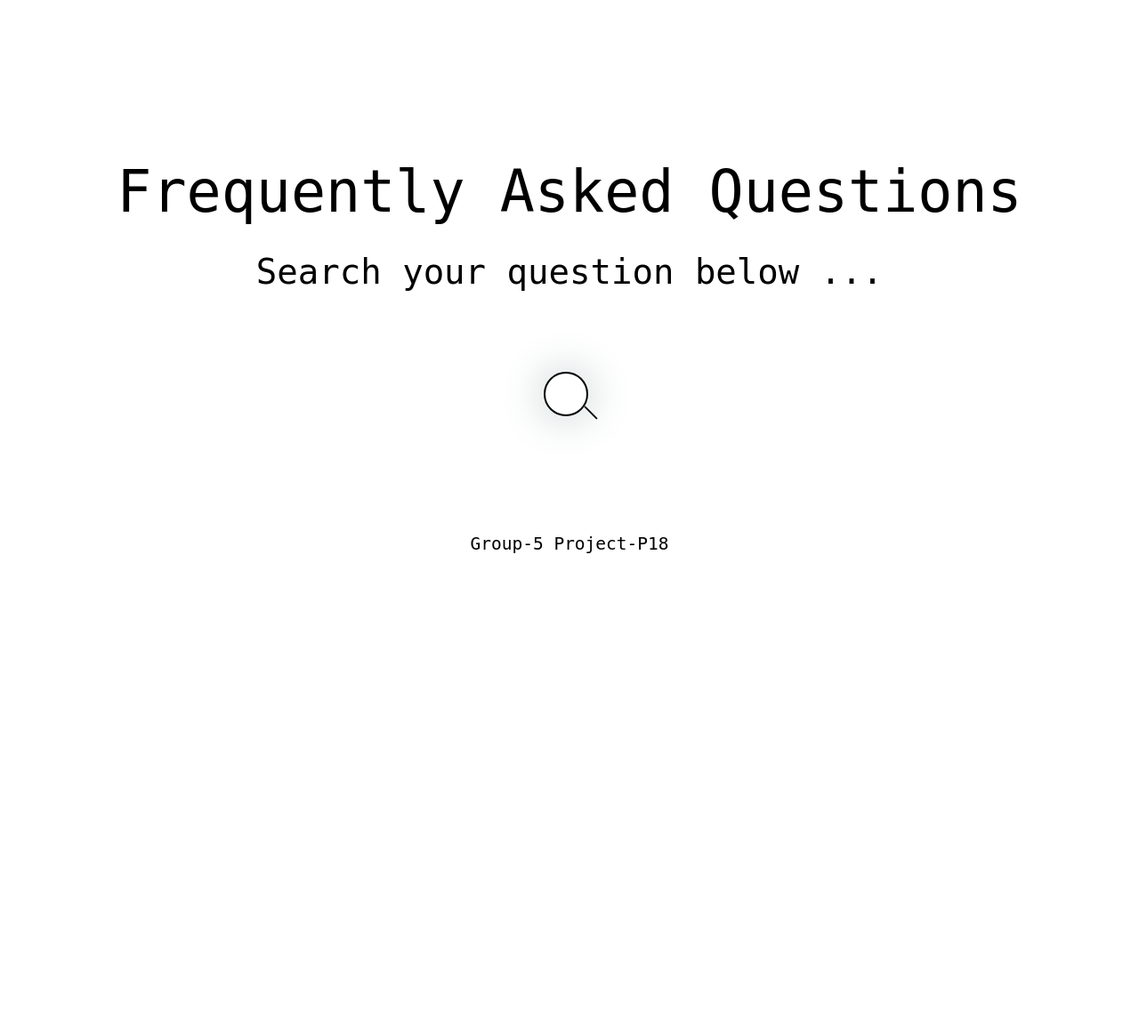
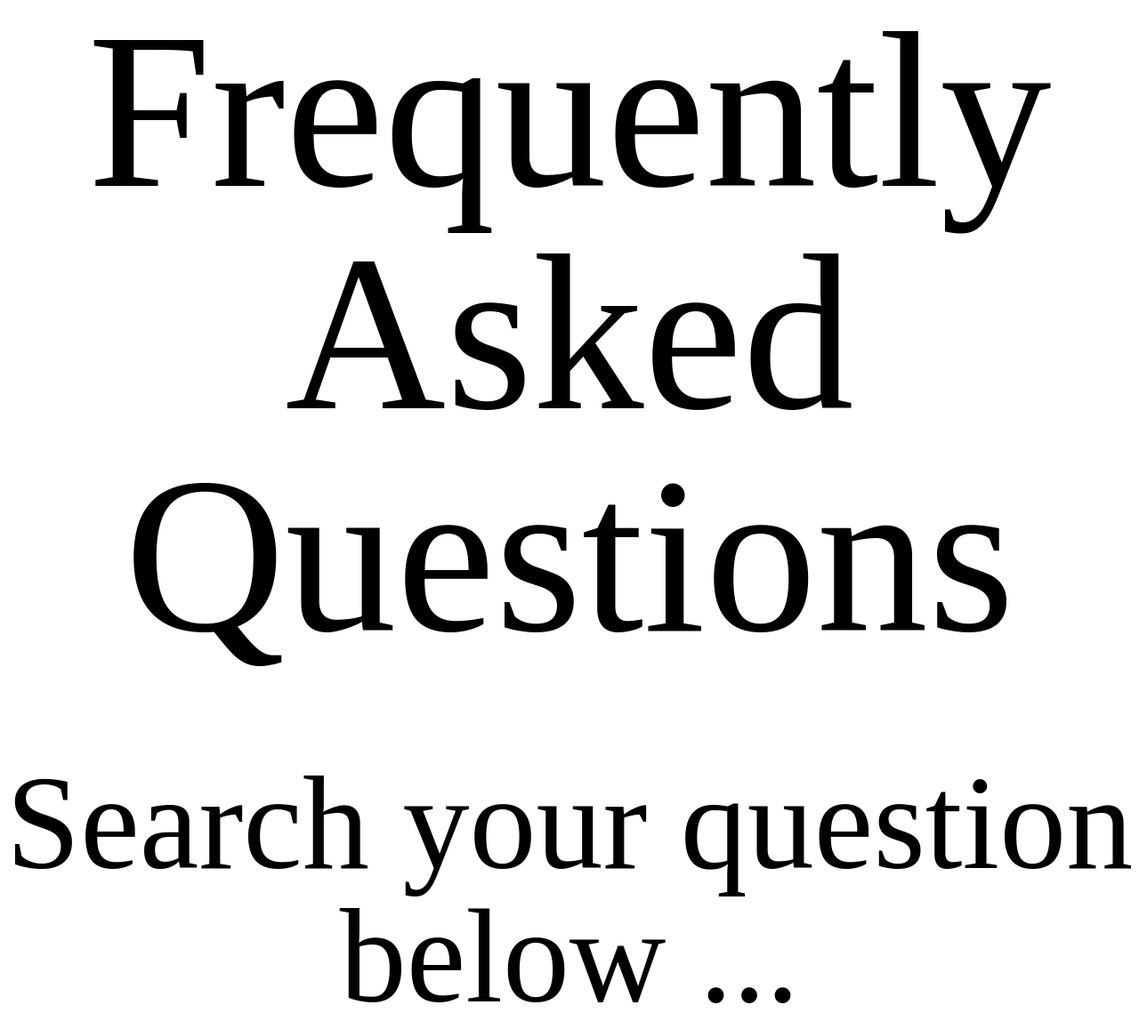
Before and after one commit to iamr2k/chatbot, a Flask app: page / in a window 1280 px wide. Shown: the top 1157 px of the page at 89% size. Before the commit the page ends 622 px from the top, so only its background shows below. Run offline with Flask 2, Linux system fonts and the light colour scheme; parts of the project's set-up code (start-up, migrations or seed data) failed here and were passed over; some libraries are stand-ins or nearby versions.

Commit message:
Update home.html

```diff
--- a/templates/home.html
+++ b/templates/home.html
@@ -10,6 +10,7 @@
 <link rel="mask-icon" type="" href="https://static.codepen.io/assets/favicon/logo-pin-8f3771b1072e3c38bd662872f6b673a722f4b3ca2421637d5596661b4e2132cc.svg" color="#111" />
 <title>F.A.Q Search</title>
 <link rel="stylesheet" href="https://cdnjs.cloudflare.com/ajax/libs/meyer-reset/2.0/reset.min.css">
+<link href="https://fonts.googleapis.com/css2?family=Quicksand:wght@300&display=swap" rel="stylesheet">
 
 <style>
 /*** COLORS ***/
@@ -19,9 +20,10 @@ body {
   height: 100%;
   margin: 0;
 }
-body {
+  body {
   background: rgb(255, 255, 255);
-  font: 13px monospace;
+  font-family: 'Quicksand', sans-serif ,;
+  font-size: 50px;
   color: rgb(0, 0, 0);
 }
 p {
```
